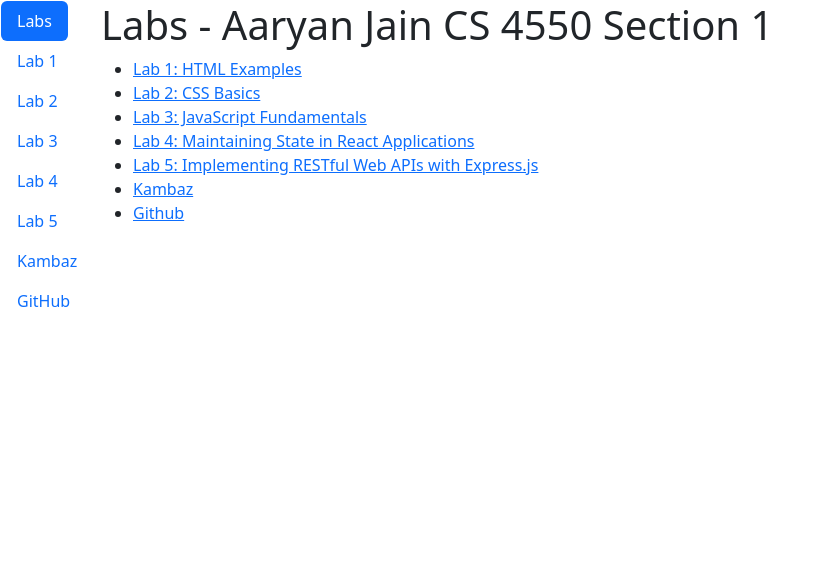
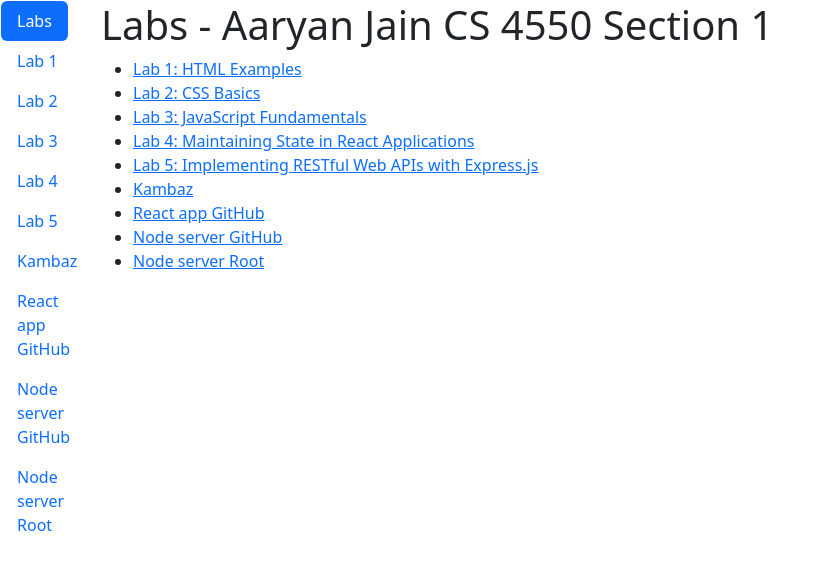
Before and after one commit to Aaryan1203/kambaz-next-js, a Next.js app: page /labs in a window 1280 px wide. Shown: the top 570 px of the page, without its empty margins (0-827 px from the left). Built offline with nearby package versions, Linux system fonts and the light colour scheme.

Commit message:
updated toc

```diff
--- a/app/labs/TOC.tsx
+++ b/app/labs/TOC.tsx
@@ -40,7 +40,23 @@ export default function TOC() {
           href="https://github.com/Aaryan1203/kambaz-next-js"
           id="wd-github"
         >
-          GitHub
+          React app GitHub
+        </NavLink>
+      </NavItem>
+      <NavItem>
+        <NavLink
+          href="https://github.com/Aaryan1203/kambaz-node-server-app"
+          id="wd-github"
+        >
+          Node server GitHub
+        </NavLink>
+      </NavItem>
+      <NavItem>
+        <NavLink
+          href="https://kambaz-node-server-app-lzcs.onrender.com"
+          id="wd-github"
+        >
+          Node server Root
         </NavLink>
       </NavItem>
     </Nav>
--- a/app/labs/page.tsx
+++ b/app/labs/page.tsx
@@ -39,7 +39,23 @@ export default function labs() {
             href="https://github.com/Aaryan1203/kambaz-next-js"
             id="wd-github"
           >
-            Github
+            React app GitHub
+          </Link>
+        </li>
+        <li>
+          <Link
+            href="https://github.com/Aaryan1203/kambaz-node-server-app"
+            id="wd-github"
+          >
+            Node server GitHub
+          </Link>
+        </li>
+        <li>
+          <Link
+            href="https://kambaz-node-server-app-lzcs.onrender.com"
+            id="wd-github"
+          >
+            Node server Root
           </Link>
         </li>
       </ul>
```
